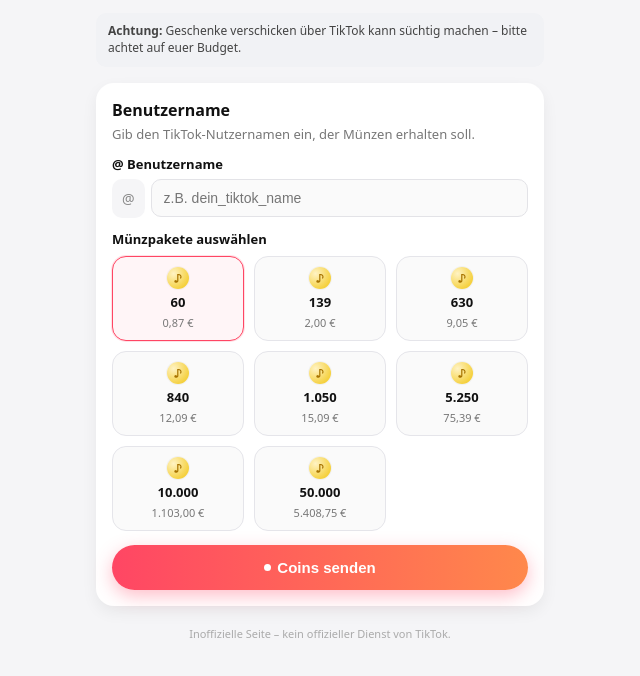
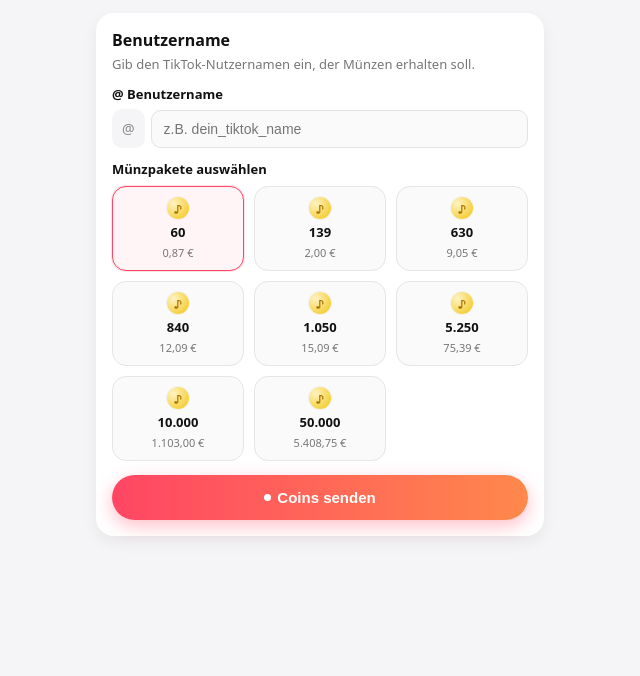
Before and after one commit to Nuqat76/Fun-Coins-, a website: page public/index.html in a window 1280 px wide. Shown: the part 62-738 px from the top of the page, without its empty margins (320-960 px from the left). Drawn offline with Linux system fonts and the light colour scheme.

Commit message:
Update index.html

```diff
--- a/public/index.html
+++ b/public/index.html
@@ -358,11 +358,9 @@
       </div>
     </header>
 
-    <!-- Hinweis nur Budget -->
-    <div class="notice">
-      <strong>Achtung:</strong> Geschenke verschicken über TikTok kann süchtig
-      machen – bitte achtet auf euer Budget.
-    </div>
+
+
+
 
     <!-- Karte -->
     <div class="card">
@@ -449,7 +447,7 @@
     </div>
 
     <footer>
-      Inoffizielle Seite – kein offizieller Dienst von TikTok.
+
     </footer>
   </div>
 
```
